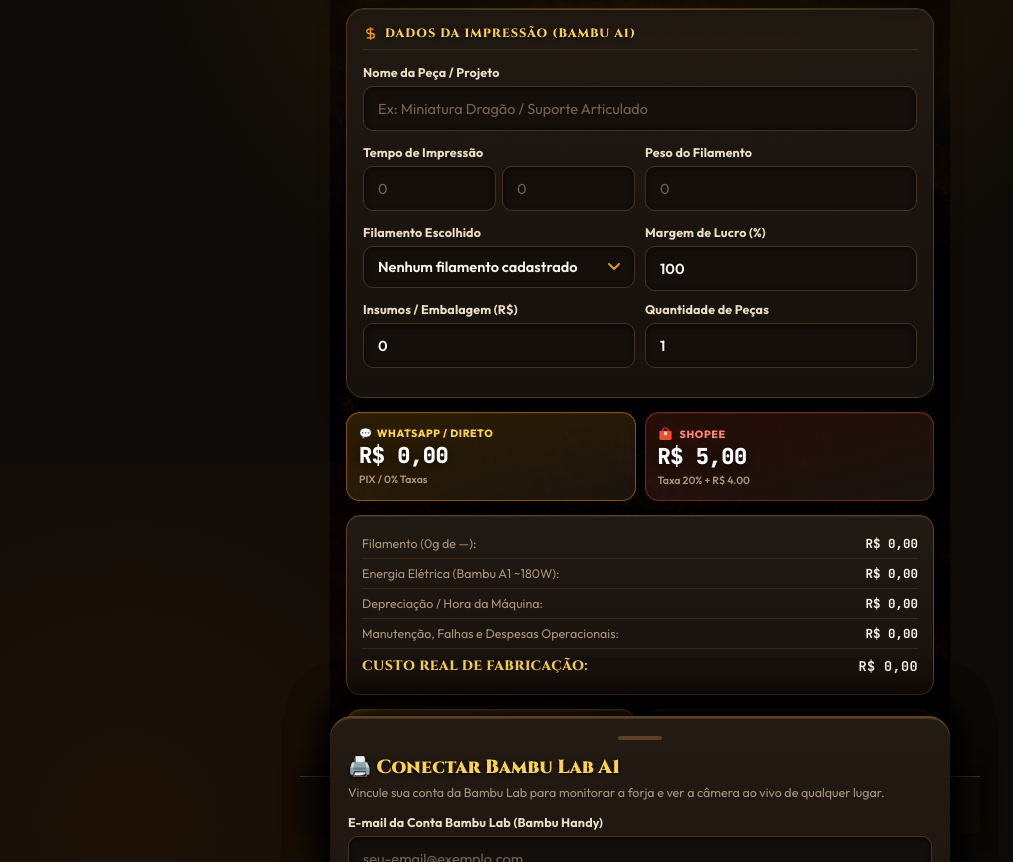
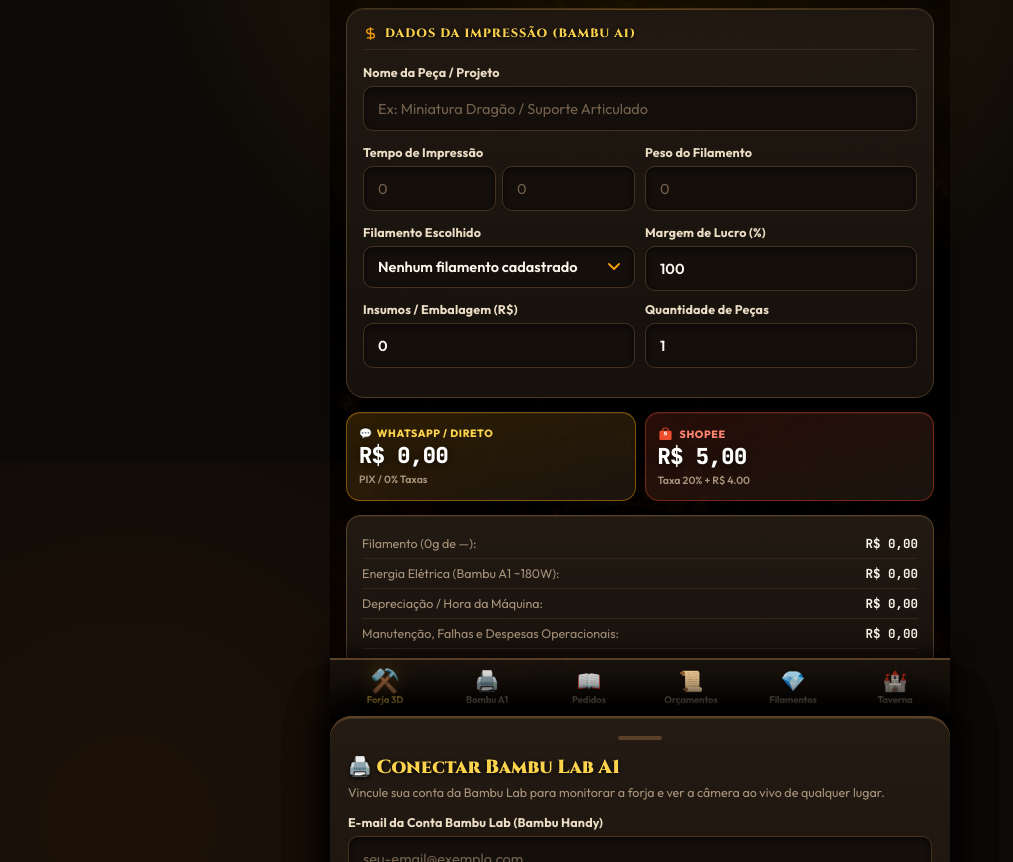
Before and after one commit to Taverna-do-3D/Calculadora, a website: page index.html in a window 1280 px wide. Shown: the part 84-946 px from the top of the page, without its empty margins (0-1013 px from the left). Drawn offline with Linux system fonts and the light colour scheme.

Commit message:
fix: restaurar fixacao perfeita de bottom:0 e alinhamento fluido da barra inferior

```diff
--- a/index.html
+++ b/index.html
@@ -259,18 +259,21 @@
 
 .bottomnav {
   position: fixed;
-  left: 0;
-  right: 0;
-  z-index: 40;
-  background: rgba(18, 13, 9, 0.96);
-  backdrop-filter: blur(14px);
-  -webkit-backdrop-filter: blur(14px);
-  border-top: 1px solid #4d3824;
-  box-shadow: 0 -4px 20px rgba(0, 0, 0, 0.6);
+  bottom: 0;
+  left: 50%;
+  transform: translateX(-50%);
+  width: 100%;
+  max-width: 620px;
+  z-index: 50;
+  background: linear-gradient(180deg, rgba(28, 21, 15, 0.98) 0%, rgba(14, 10, 7, 0.99) 100%);
+  backdrop-filter: blur(20px);
+  -webkit-backdrop-filter: blur(20px);
+  border-top: 2px solid #5a4128;
+  box-shadow: 0 -4px 25px rgba(0, 0, 0, 0.8);
   display: flex;
+  align-items: center;
+  justify-content: space-between;
   padding: 6px 4px calc(6px + env(safe-area-inset-bottom));
-  max-width: 680px;
-  margin: 0 auto;
 }
 
 .navbtn {
@@ -286,12 +289,16 @@
   border-radius: var(--radius-md);
   transition: all 0.15s ease;
   min-width: 0;
+  cursor: pointer;
+  border: none;
+  text-align: center;
+  text-decoration: none;
 }
 
 .navbtn svg, .navbtn .nav-icon {
-  width: 19px;
-  height: 19px;
-  font-size: 19px;
+  width: 20px;
+  height: 20px;
+  font-size: 20px;
   line-height: 1;
   display: flex;
   align-items: center;
@@ -300,12 +307,14 @@
 }
 
 .navbtn span.nav-label {
-  font-size: 10px;
+  font-size: 9.5px;
   font-weight: 700;
   letter-spacing: -0.01em;
   white-space: nowrap;
   overflow: hidden;
   text-overflow: ellipsis;
+  max-width: 100%;
+  display: block;
 }
 
 .navbtn.active {
```
